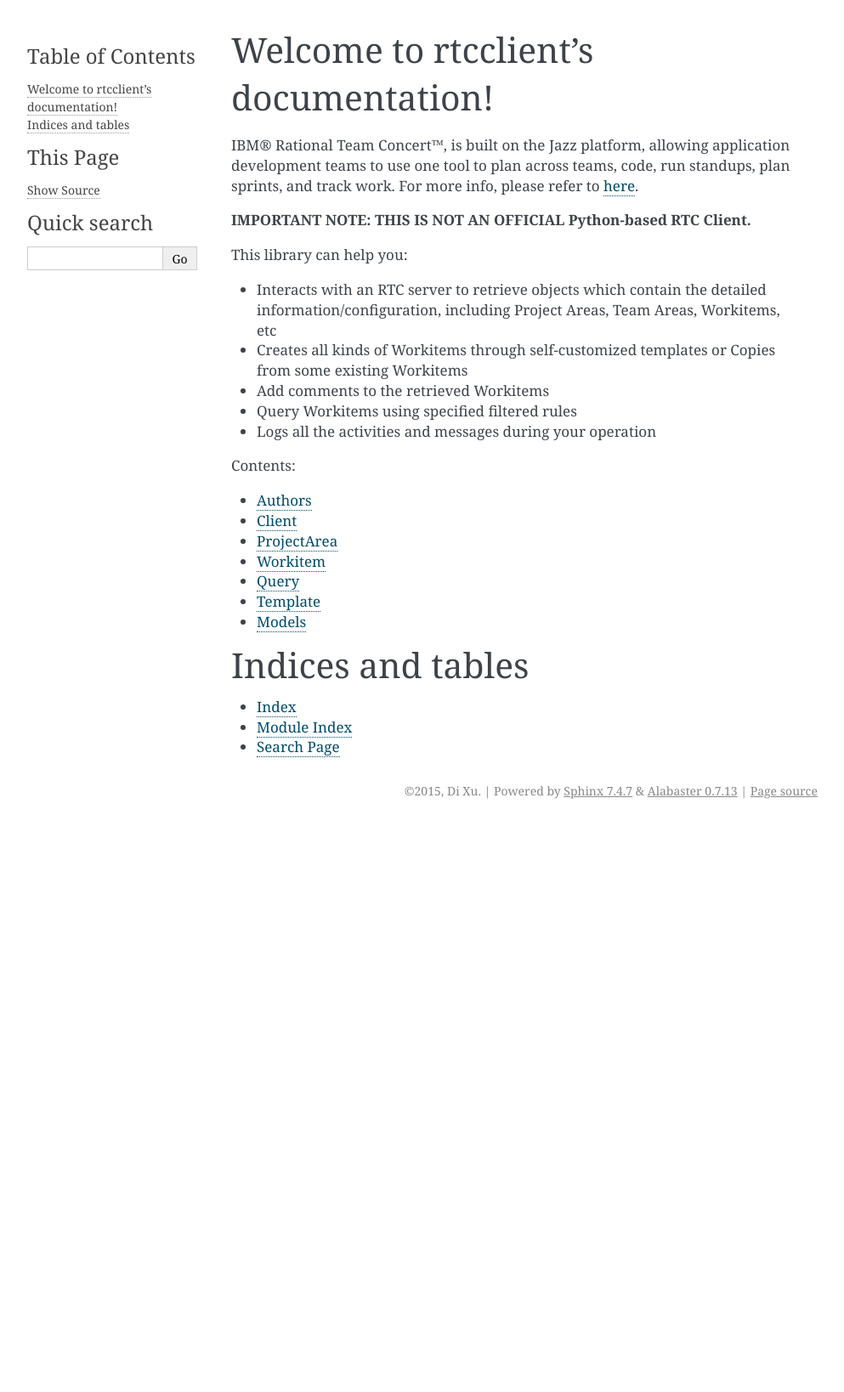
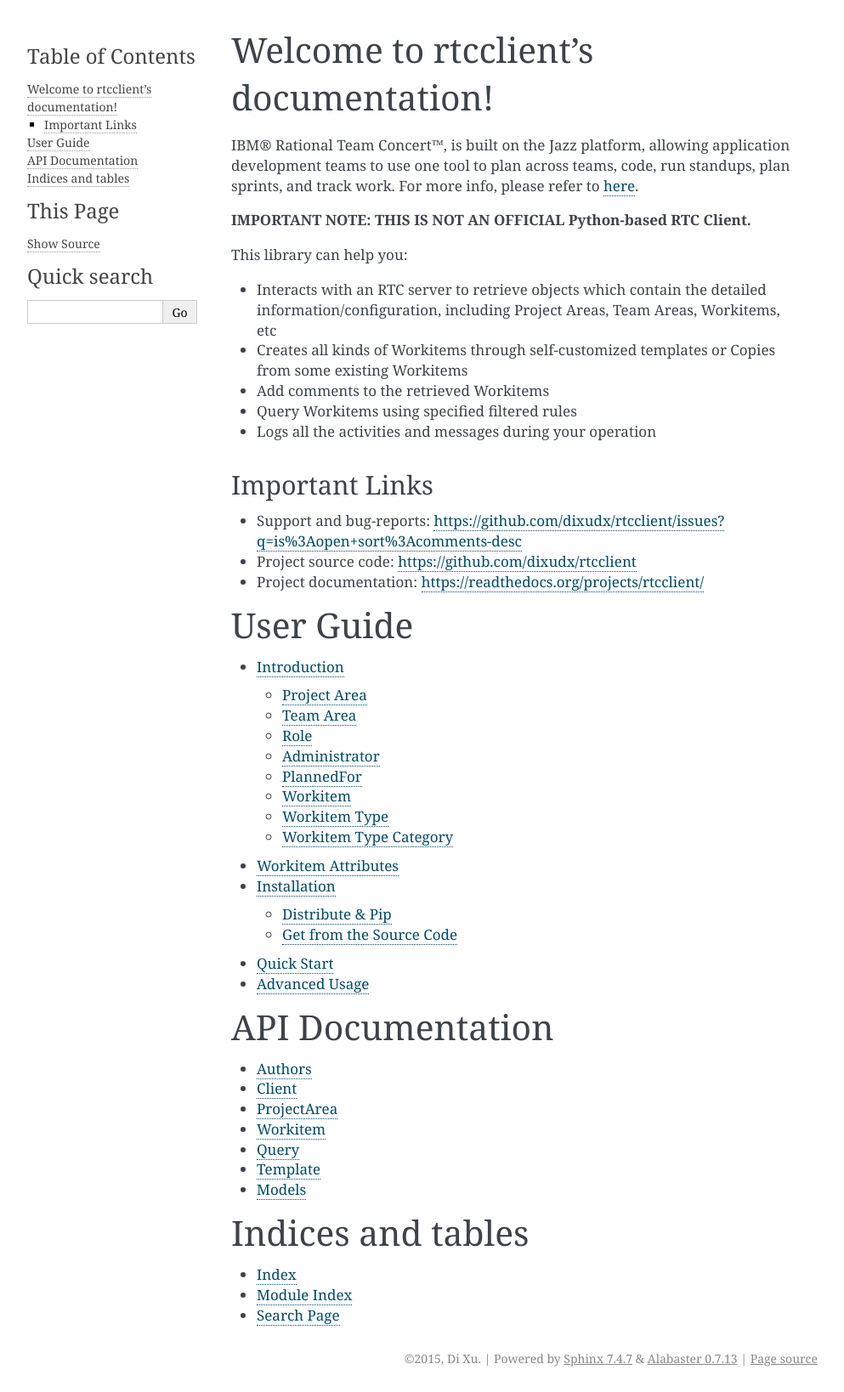
Before and after one commit to dixudx/rtcclient, a Sphinx documentation site: the page built from doc/source/index.rst, in a window 1280 px wide. Shown: the whole page at 85% size, without its empty margins (148-1141 px from the left). Built offline with Sphinx 7.4.7, drawn with Linux system fonts in a browser that asks for light colours; before the commit the page ends 970 px from its top, so only the background shows below that.

Commit message:
update index and add quick start/advanced_usage

```diff
--- /dev/null
+++ b/doc/source/advanced_usage.rst
@@ -0,0 +1,2 @@
+Advanced Usage
+==============
--- a/doc/source/index.rst
+++ b/doc/source/index.rst
@@ -24,7 +24,31 @@
 * Logs all the activities and messages during your operation
 
 
-Contents:
+Important Links
+---------------
+
+* Support and bug-reports: https://github.com/dixudx/rtcclient/issues?q=is%3Aopen+sort%3Acomments-desc
+
+* Project source code: https://github.com/dixudx/rtcclient
+
+* Project documentation: https://readthedocs.org/projects/rtcclient/
+
+
+User Guide
+==========
+
+.. toctree::
+   :maxdepth: 2
+
+   introduction
+   workitem_attr
+   installation
+   quickstart
+   advanced_usage
+
+
+API Documentation
+=================
 
 .. toctree::
    :maxdepth: 2
@@ -37,6 +61,7 @@
    template
    models
 
+
 Indices and tables
 ==================
 
--- /dev/null
+++ b/doc/source/quickstart.rst
@@ -0,0 +1,2 @@
+Quick Start
+===========
```
